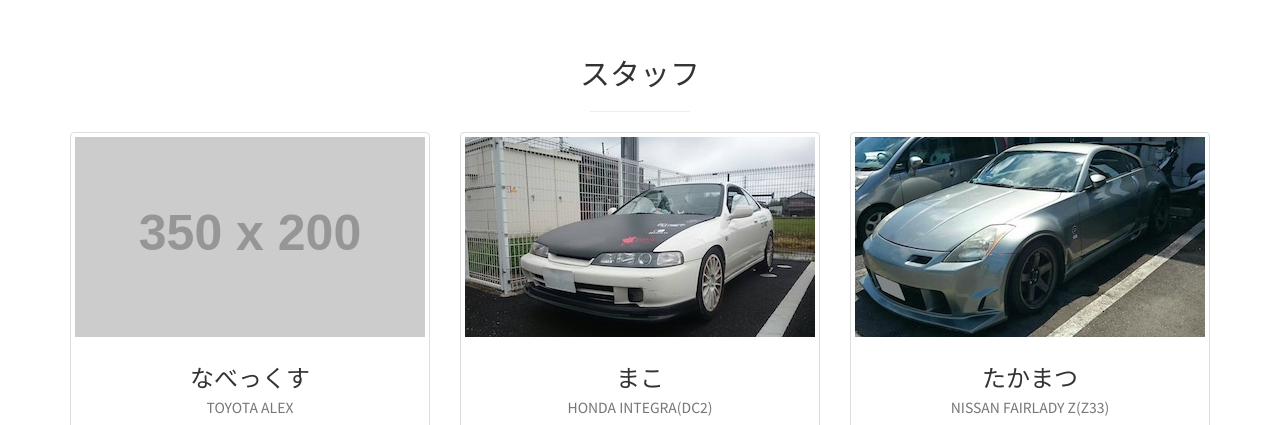
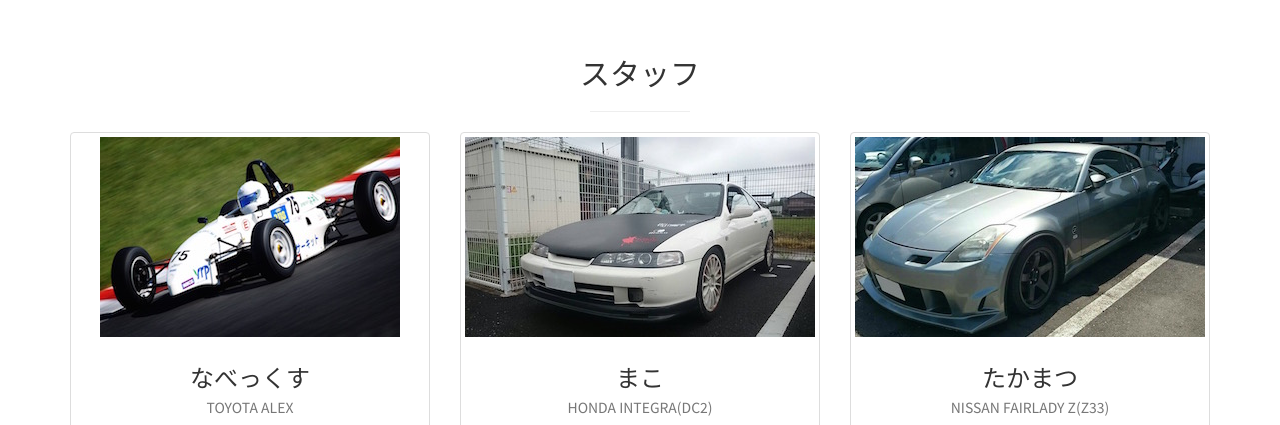
Before and after one commit to umaaaaa/Motorspot, a plain HTML site: page index.html in a window 1280 px wide. Shown: the part 1960-2385 px from the top of the page. Drawn offline with Linux system fonts and the light colour scheme; placeholder pictures from the web are drawn by us.

Commit message:
なべっくす編集

```diff
--- a/index.html
+++ b/index.html
@@ -181,7 +181,7 @@
           </div>
           <div class="col-md-4 text-center">
             <div class="thumbnail">
-              <img class="img-responsive" src="http://placehold.it/350x200" alt="">
+              <img class="img-responsive" src="static/img/nabex.jpg" alt="">
               <div class="caption">
                 <h3>なべっくす<br>
                   <small>TOYOTA ALEX</small>
```
Also changed, not shown: static/img/nabex.jpg (added).
